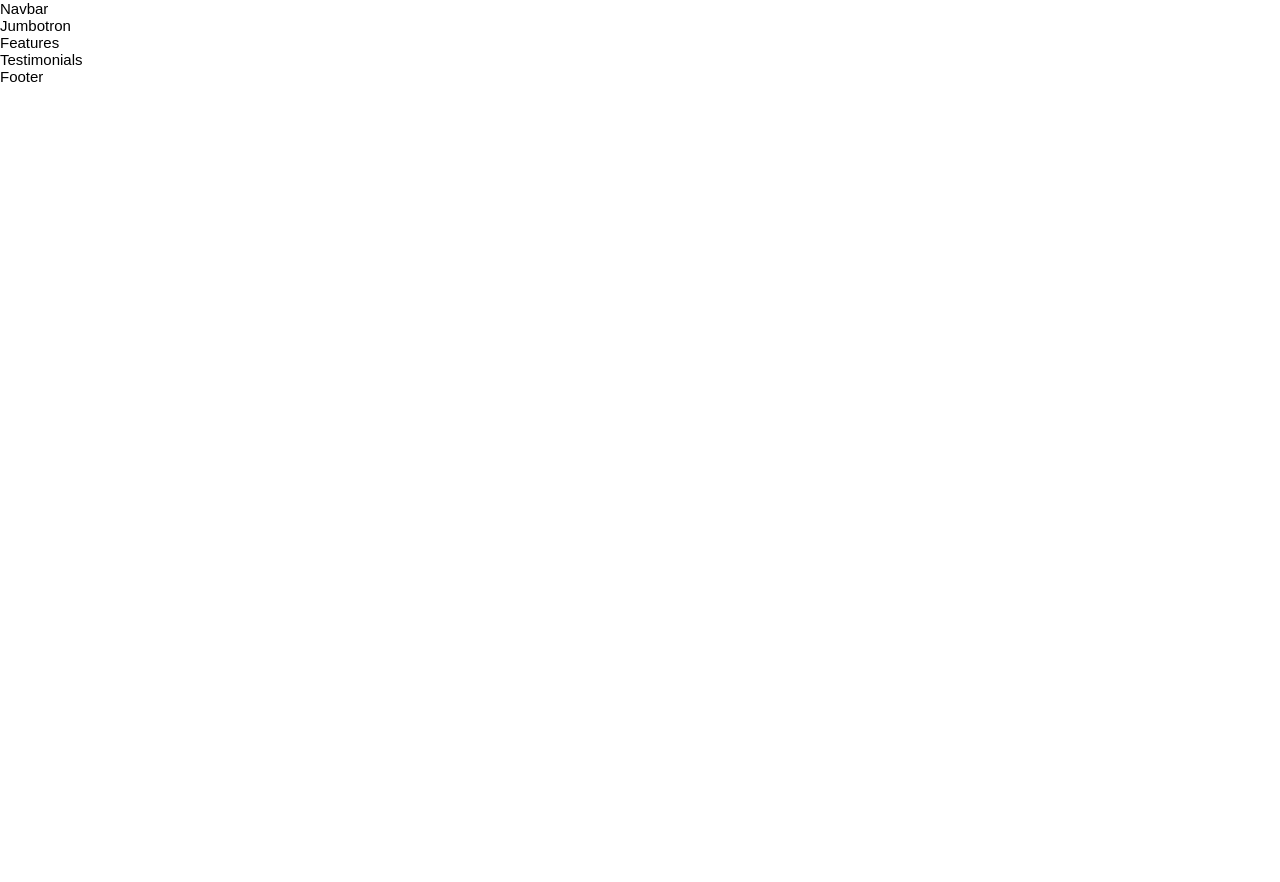
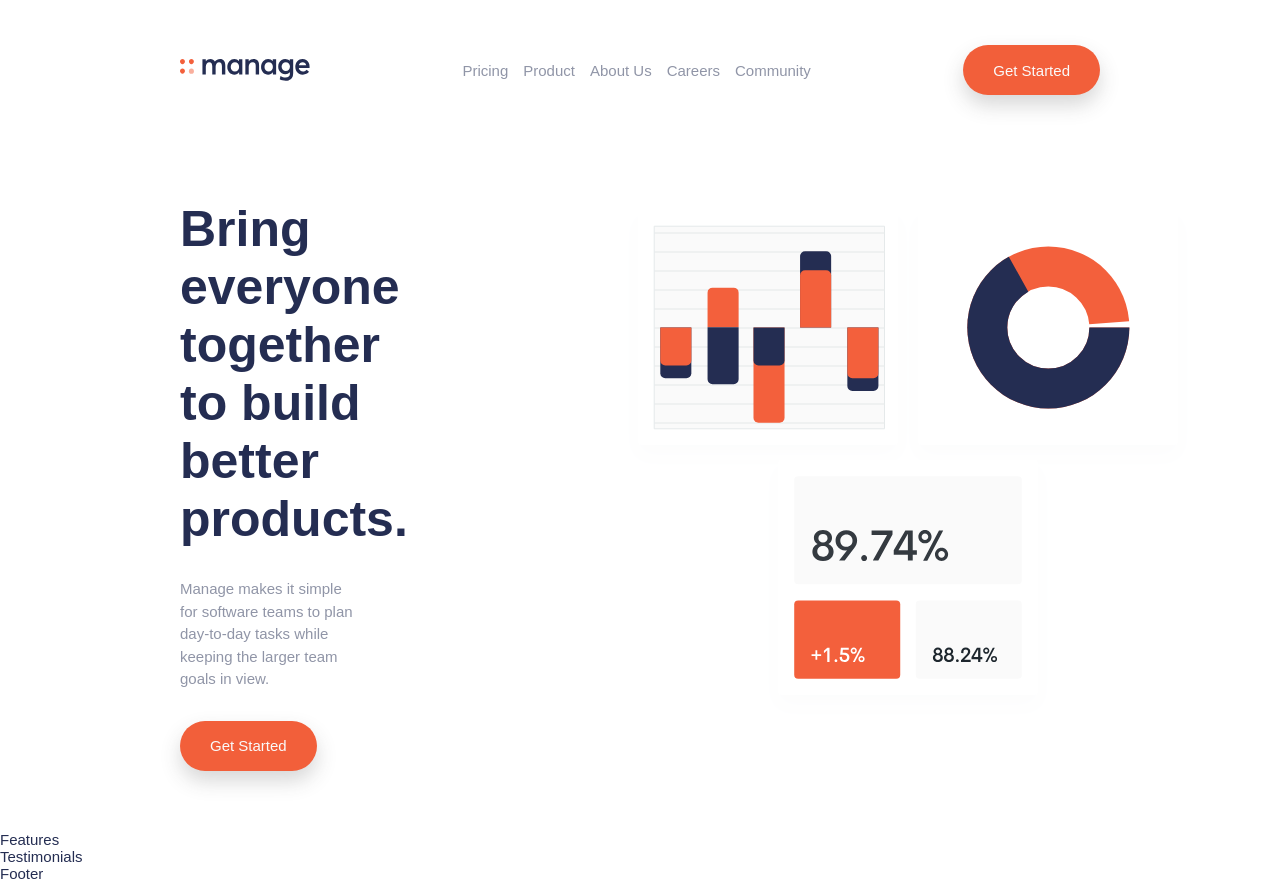
Before and after one commit to maryamaljanabi/frontend-mentor-manage-landing-page, a React (Create React App) app: page / in a window 1280 px wide. Before the commit the page ends 800 px from the top, so only its background shows below. Built offline with nearby package versions, Linux system fonts and the light colour scheme; a web font is replaced by a local one.

Commit message:
Add navbar and jumbotron

```diff
--- a/src/Layout/Features/Features.js
+++ b/src/Layout/Features/Features.js
@@ -1,4 +1,5 @@
 import React from "react";
+import "./Features.scss";
 
 const Features = () => {
   return <div>Features</div>;
--- a/src/Layout/Footer/Footer.js
+++ b/src/Layout/Footer/Footer.js
@@ -1,4 +1,5 @@
 import React from "react";
+import "./Footer.scss";
 
 const Footer = () => {
   return <div>Footer</div>;
--- a/src/Layout/Jumbotron/Jumbotron.js
+++ b/src/Layout/Jumbotron/Jumbotron.js
@@ -1,7 +1,23 @@
 import React from "react";
+import "./Jumbotron.scss";
+import Illustration from "./../../assets/images/illustration-intro.svg";
 
 const Jumbotron = () => {
-  return <div>Jumbotron</div>;
+  return (
+    <div className="jumbotron">
+      <div className="left-paragraph">
+        <h3>Bring everyone together to build better products.</h3>
+        <p>
+          Manage makes it simple for software teams to plan day-to-day tasks
+          while keeping the larger team goals in view.
+        </p>
+        <button className="rounded-orange-button">Get Started</button>
+      </div>
+      <div className="right-images">
+        <img src={Illustration} alt="intro-illustration" />
+      </div>
+    </div>
+  );
 };
 
 export default Jumbotron;
--- a/src/Layout/Jumbotron/Jumbotron.scss
+++ b/src/Layout/Jumbotron/Jumbotron.scss
@@ -0,0 +1,18 @@
+.jumbotron {
+  padding: 4rem 12rem;
+  display: flex;
+  gap: 14rem;
+  .left-paragraph {
+    h3 {
+      font-size: 50px;
+      margin-bottom: 2rem;
+    }
+    p {
+      line-height: 1.5rem;
+      padding-right: 3rem;
+      margin-bottom: 2rem;
+    }
+  }
+  .right-images {
+  }
+}
--- a/src/Layout/Navbar/Navbar.js
+++ b/src/Layout/Navbar/Navbar.js
@@ -1,7 +1,21 @@
 import React from "react";
+import "./Navbar.scss";
+import Logo from "./../../assets/images/logo.svg";
 
 const Navbar = () => {
-  return <div>Navbar</div>;
+  return (
+    <div className="navbar">
+      <img className="logo" alt="logo-img" src={Logo} />
+      <div className="links">
+        <p>Pricing</p>
+        <p>Product</p>
+        <p>About Us</p>
+        <p>Careers</p>
+        <p>Community</p>
+      </div>
+      <button className="rounded-orange-button">Get Started</button>
+    </div>
+  );
 };
 
 export default Navbar;
--- a/src/Layout/Navbar/Navbar.scss
+++ b/src/Layout/Navbar/Navbar.scss
@@ -0,0 +1,16 @@
+.navbar {
+  display: flex;
+  padding: 3rem 12rem;
+  justify-content: space-between;
+  align-items: center;
+  .logo {
+    width: 130px;
+    object-fit: contain;
+  }
+  .links {
+    display: flex;
+    flex-direction: row;
+    gap: 1rem;
+    justify-content: space-between;
+  }
+}
--- a/src/Layout/Testimonials/Testimonials.js
+++ b/src/Layout/Testimonials/Testimonials.js
@@ -1,4 +1,5 @@
 import React from "react";
+import "./Testimonials.scss";
 
 const Testimonials = () => {
   return <div>Testimonials</div>;
--- a/src/assets/styles/colors.scss
+++ b/src/assets/styles/colors.scss
@@ -5,7 +5,7 @@
 
 // Neutral
 
-$DarkGrayishBlue: hsl(227, 12%, 61%);
+$Dark-Grayish-Blue: hsl(227, 12%, 61%);
 $Very-Dark-Blue: hsl(233, 12%, 13%);
 $Very-Pale-Red: hsl(13, 100%, 96%);
-$Vary-Light-Gray: hsl(0, 0%, 98%);
+$Very-Light-Gray: hsl(0, 0%, 98%);
--- a/src/assets/styles/index.scss
+++ b/src/assets/styles/index.scss
@@ -1,4 +1,5 @@
 @import url("https://fonts.googleapis.com/css2?family=Be+Vietnam:wght@400;500;700&display=swap");
+@import "./colors.scss";
 
 * {
   padding: 0;
@@ -6,4 +7,19 @@
   box-sizing: border-box;
   font-size: 15px;
   font-family: "Be Vietnam", sans-serif;
+  color: $Dark-Blue;
 }
+
+.rounded-orange-button {
+  color: $Very-Light-Gray;
+  background-color: $Bright-Red;
+  border: none;
+  border-radius: 40px;
+  padding: 0.5rem 2rem;
+  height: 50px;
+  box-shadow: 0 10px 20px rgba(61, 60, 60, 0.205);
+}
+
+p {
+  color: $Dark-Grayish-Blue;
+}
```
